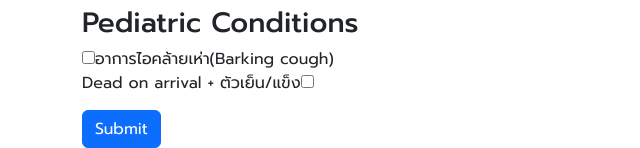
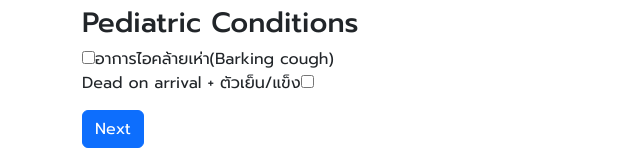
Before and after one commit to imtheauwak/CBDweb, a Flask app: page /appearance in a window 1280 px wide. Shown: the part 3282-3430 px from the top of the page, without its empty margins (0-640 px from the left). Run offline with Flask 3, Linux system fonts and the light colour scheme.

Commit message:
Add files via upload

```diff
--- a/templates/appearance.html
+++ b/templates/appearance.html
@@ -164,7 +164,7 @@ Appearance Information
 
         <!-- Submit Button -->
         <div class="next">
-            <button type="submit" class="btn btn-primary">Submit</button>
+            <button type="submit" class="btn btn-primary">Next</button>
         </div>
     </form>
 </div>
```
